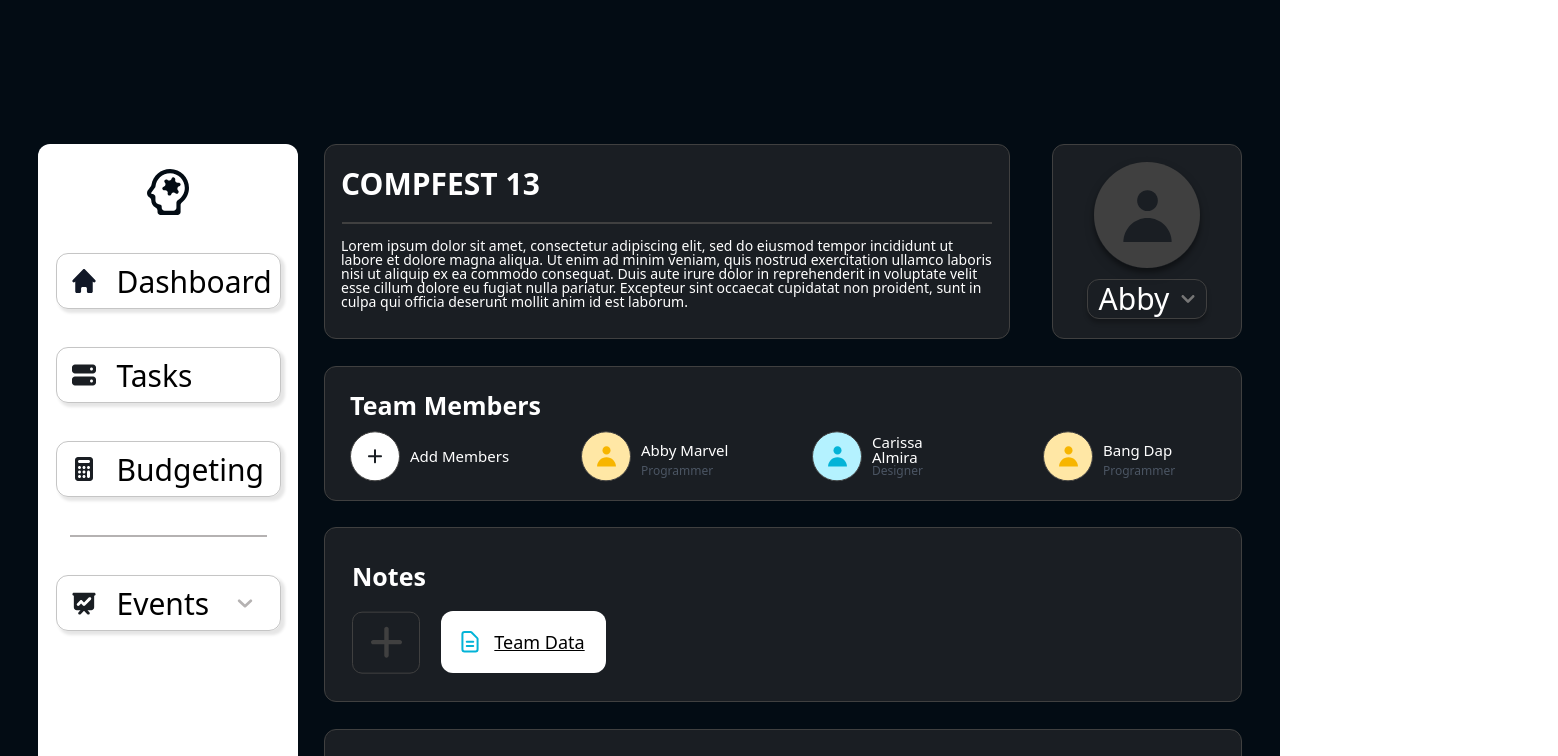
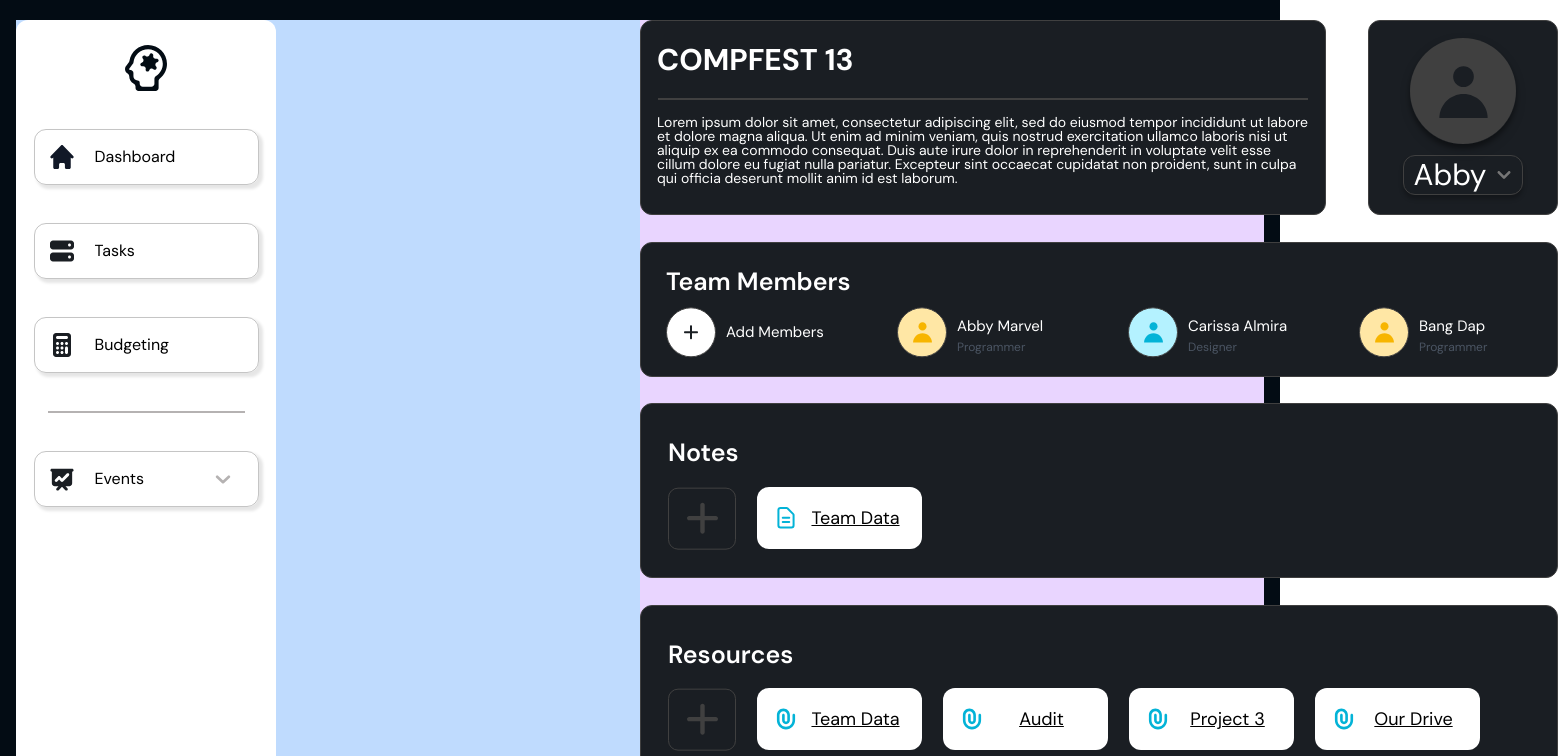
Before and after one commit to ichasna/FE-GATHERLY, a React (Vite) app: page /dashboard in a window 1280 px wide. Shown: the top 756 px of the page, 1558 px wide, since content can reach past the window. Built offline with nearby package versions, Linux system fonts and the light colour scheme.

Commit message:
Formatted files with prettier, moved navbar into commons folder, added Dashboard index page with grid layout, and made dashboard page with different backgrounds to identify div of components

```diff
--- a/src/App.jsx
+++ b/src/App.jsx
@@ -3,7 +3,7 @@ import LoginPage from "./pages/Login";
 import RegisterPage from "./pages/Register";
 import ErrorPage from "./pages/Error";
 import LandingPage from "./pages/Landing";
-import Dashboard from "./components/Dashboard";
+import Dashboard from "./pages/Dashboard";
 import CreateEventPage from "./pages/CreateEvent";
 import { Toaster } from "react-hot-toast";
 
--- a/src/components/Dashboard.jsx
+++ b/src/components/Dashboard.jsx
@@ -1,14 +1,14 @@
 import Index from "./Dashboard/Index";
-import Navbar from "./Dashboard/Navbar";
+import Navbar from "./UI/Commons/Navbar";
 
 function Dashboard() {
   return (
     <>
-            <div className="flex w-full min-h-screen p-36 0 flex-col justify-center items-center gap-10 rounded-10 bg-[#030C14]">
-                <div className="flex flex-row items-center justify-center gap-[26px] text-[30px]">
+      <div className="bg-blue-200">
         <Navbar />
+      </div>
+      <div className="bg-purple-200">
         <Index />
-                </div>
       </div>
     </>
   );
--- /dev/null
+++ b/src/pages/Dashboard/index.jsx
@@ -0,0 +1,11 @@
+import Dashboard from "../../components/Dashboard";
+
+function DashboardPage() {
+  return (
+    <div className="grid grid-cols-2 justify-center items-center min-h-screen h-screen p-4 bg-[#030C14] font-dm">
+      <Dashboard />
+    </div>
+  );
+}
+
+export default DashboardPage;
```
Also changed, not shown: src/components/UI/Commons/Navbar.jsx (renamed from src/components/Dashboard/Navbar.jsx). Lines whose indentation alone changed are shown as unchanged.
